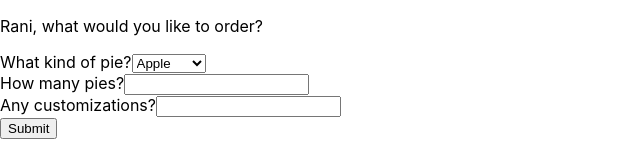
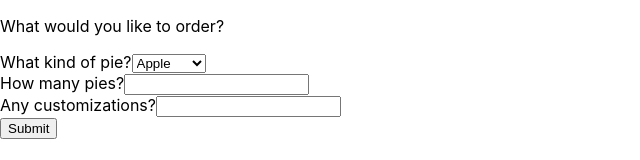
Before and after one commit to ranizilpelwar/pieorderingapp, a React (Create React App) app: page / in a window 1280 px wide. Shown: the top 160 px of the page, without its empty margins (0-640 px from the left). Built offline with nearby package versions, Linux system fonts and the light colour scheme.

Commit message:
Remove user details usage to simplify

```diff
--- a/src/App.js
+++ b/src/App.js
@@ -7,7 +7,6 @@ import './App.css';
 
 
 const paymentHistory = { pastDueBills: [] };
-const userDetails = { firstName: "Rani" };
 
 function App() {
   return (
@@ -18,7 +17,6 @@ function App() {
         OrderDetailsForm={SimplePieForm}
         OrderSummaryPage={OrderSummaryPage}
         orderPieAction={postPie}
-        userDetails={userDetails}
       />
     </CheckForOutstandingCharges>
   );
--- a/src/orderPie/OrderPie.jsx
+++ b/src/orderPie/OrderPie.jsx
@@ -3,8 +3,7 @@ import { useState } from "react";
 export const OrderPie = ({
   OrderDetailsForm,
   OrderSummaryPage,
-  orderPieAction,
-  userDetails
+  orderPieAction
 }) => {
   const [orderDetails, setOrderDetails] = useState(undefined);
 
@@ -16,9 +15,6 @@ export const OrderPie = ({
   return orderDetails ? (
     <OrderSummaryPage orderDetails={orderDetails} />
   ) : (
-    <OrderDetailsForm
-      usersFirstName={userDetails.firstName}
-      onSubmit={onSubmit}
-    />
+    <OrderDetailsForm onSubmit={onSubmit} />
   );
 };
--- a/src/orderPie/SimplePieForm.jsx
+++ b/src/orderPie/SimplePieForm.jsx
@@ -7,7 +7,7 @@ const initialValues = {
   customizations: ""
 };
 
-export const SimplePieForm = ({ usersFirstName, onSubmit }) => {
+export const SimplePieForm = ({ onSubmit }) => {
   const submitForm = (values) => onSubmit(values);
 
   return (
@@ -17,7 +17,7 @@ export const SimplePieForm = ({ usersFirstName, onSubmit }) => {
       initialValues={initialValues}
     >
       <Form>
-        <p>{`${usersFirstName}, what would you like to order?`}</p>
+        <p>What would you like to order?</p>
         <label id="type">What kind of pie?</label>
         <Field as="select" name="pieType" aria-labelledby="type">
           <option value="apple">Apple</option>
```
Also changed, not shown: 2 other files (tests, documents, lock files or other folders).
